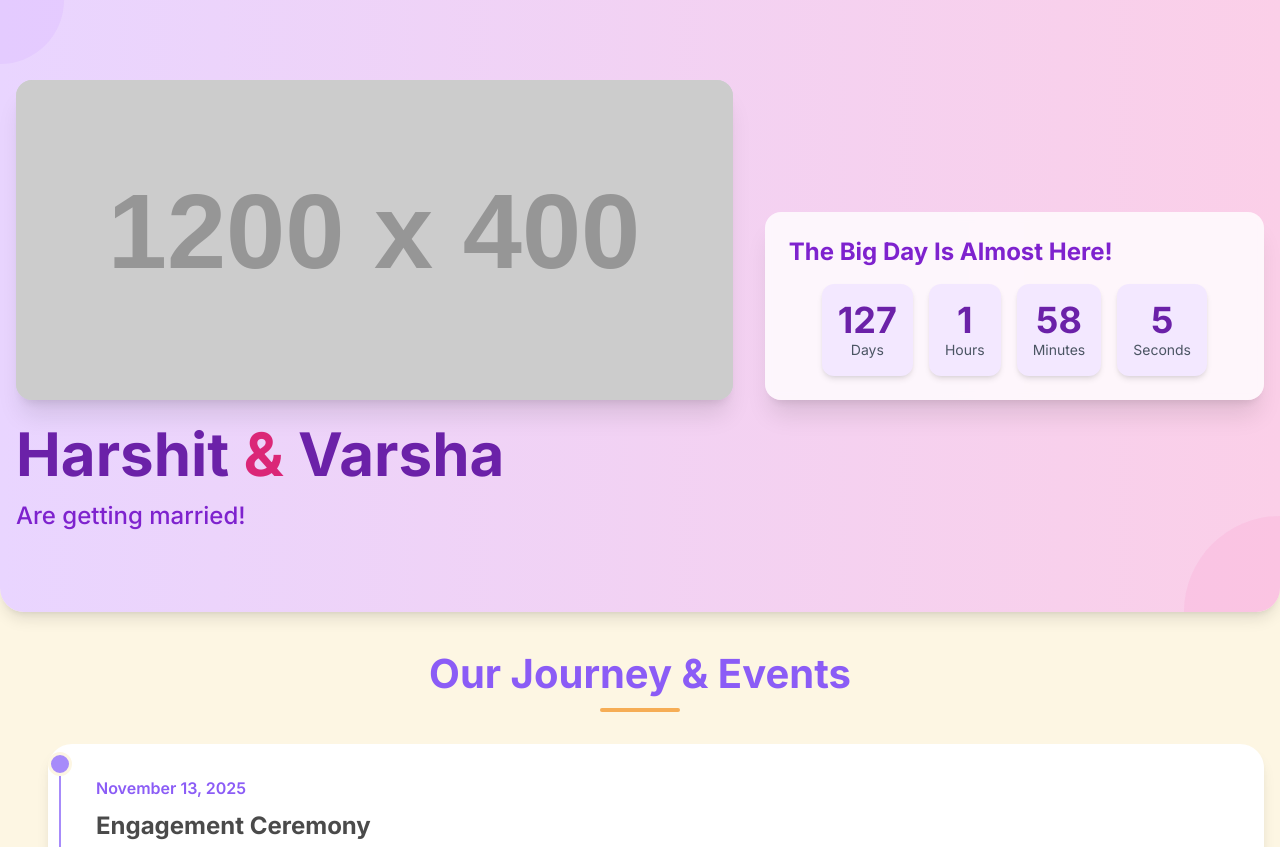
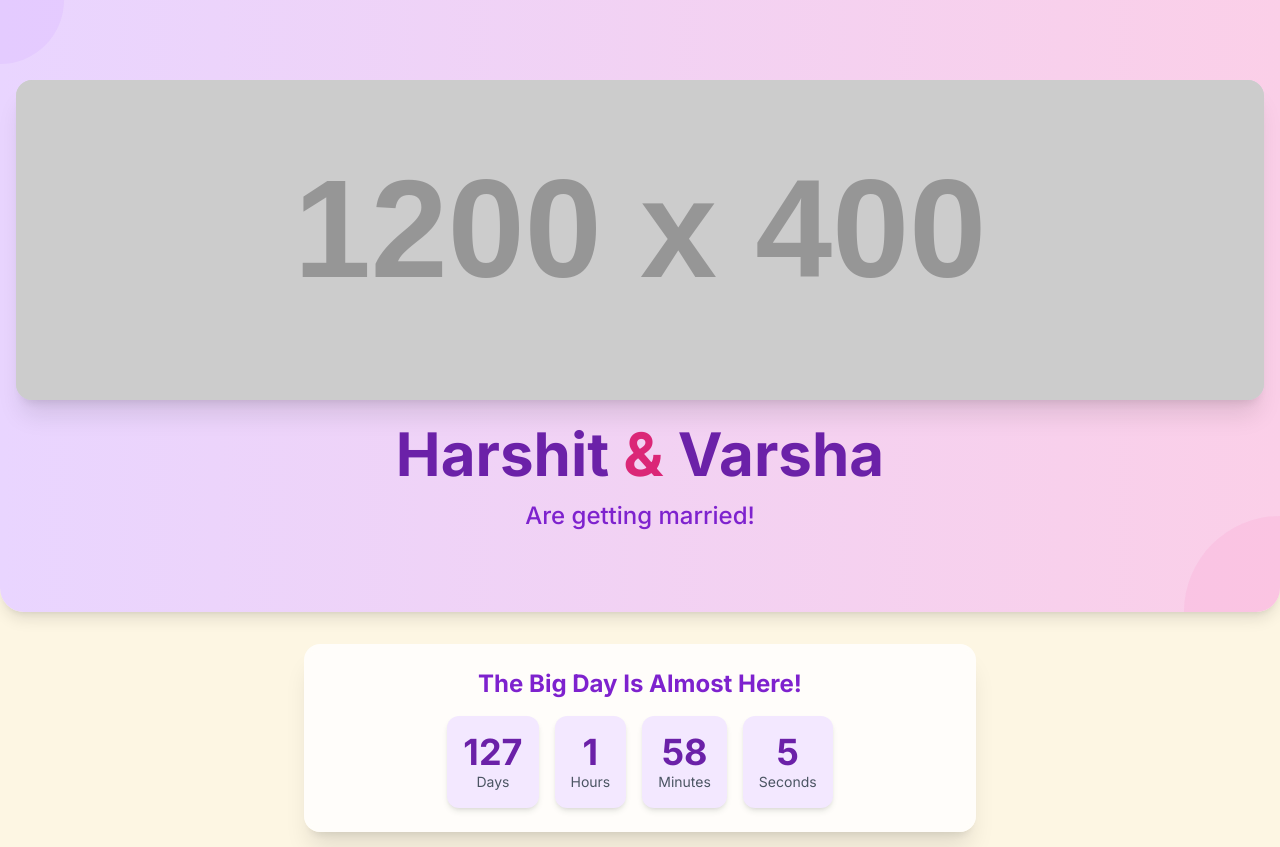
Before and after one commit to harshityadav95/wedding-invite, a plain HTML site: page site1.html in a window 1280 px wide. Shown: the top 847 px of the page. Drawn offline with nearby package versions, Linux system fonts and the light colour scheme; placeholder pictures from the web are drawn by us.

Commit message:
UI Update

```diff
--- a/site1.html
+++ b/site1.html
@@ -182,9 +182,7 @@
                 margin-right: 2rem;
                 margin-bottom: 0;
             }
-            .hero-image-placeholder {
-                height: 300px;
-            }
+            /* Removed hero-image-placeholder height adjustment here as it's now full width */
             .countdown-timer {
                 flex-direction: row;
                 justify-content: center;
@@ -200,10 +198,9 @@
 
     <!-- Header Section -->
     <header class="relative bg-gradient-to-r from-purple-200 to-pink-200 py-8 md:py-16 overflow-hidden rounded-b-3xl shadow-lg">
-        <div class="container flex flex-col md:flex-row items-center justify-center text-center md:text-left relative z-10">
-            <div class="md:w-2/3 lg:w-3/5 mb-8 md:mb-0 md:pr-8">
-                <div class="hero-image-placeholder w-full h-48 md:h-64 lg:h-80 bg-gray-300 rounded-2xl overflow-hidden shadow-xl mb-6">
-                    <!-- Placeholder for couple's image -->
+        <div class="container flex flex-col items-center justify-center text-center relative z-10">
+            <!-- Full-width image placeholder -->
+            <div class="w-full h-48 md:h-64 lg:h-80 bg-gray-300 rounded-2xl overflow-hidden shadow-xl mb-6">
                 <img src="https://placehold.co/1200x400/b0e0e6/4a4a4a?text=Harshit+%26+Varsha" alt="Harshit & Varsha" class="w-full h-full object-cover">
             </div>
             <h1 class="text-4xl md:text-6xl font-extrabold text-purple-800 leading-tight mb-4">
@@ -213,19 +210,22 @@
                 Are getting married!
             </p>
         </div>
-            <div class="md:w-1/3 lg:w-2/5 bg-white bg-opacity-80 p-6 rounded-2xl shadow-xl backdrop-blur-sm">
-                <h2 class="text-2xl font-bold text-purple-700 mb-4">The Big Day Is Almost Here!</h2>
-                <div id="countdown-timer" class="flex flex-wrap justify-center gap-4 text-center">
-                    <!-- Countdown items will be injected here by JavaScript -->
-                </div>
-            </div>
-        </div>
         <!-- Decorative elements -->
         <div class="absolute top-0 left-0 w-32 h-32 bg-purple-300 rounded-full opacity-30 -translate-x-1/2 -translate-y-1/2"></div>
         <div class="absolute bottom-0 right-0 w-48 h-48 bg-pink-300 rounded-full opacity-30 translate-x-1/2 translate-y-1/2"></div>
     </header>
 
     <main class="container py-8">
+
+        <!-- Countdown Timer Section (Moved here) -->
+        <section id="countdown" class="mb-12">
+            <div class="bg-white bg-opacity-80 p-6 rounded-2xl shadow-xl backdrop-blur-sm text-center max-w-2xl mx-auto">
+                <h2 class="text-2xl font-bold text-purple-700 mb-4">The Big Day Is Almost Here!</h2>
+                <div id="countdown-timer" class="flex flex-wrap justify-center gap-4 text-center">
+                    <!-- Countdown items will be injected here by JavaScript -->
+                </div>
+            </div>
+        </section>
 
         <!-- Timeline Section -->
         <section id="timeline" class="mb-12">
@@ -758,5 +758,12 @@ END:VCALENDAR`;
         });
 
     </script>
+
+    <!-- Footer Section -->
+    <footer class="bg-purple-200 text-purple-800 text-center py-6 mt-12 rounded-t-3xl shadow-inner">
+        <div class="container">
+            <p>&copy; 2025 Harshit & Varsha. Made by <a href="https://www.harshityadav.in/about" target="_blank" class="font-semibold hover:underline text-pink-600">Harshit Yadav</a></p>
+        </div>
+    </footer>
 </body>
 </html>
```
Lines whose indentation alone changed are shown as unchanged.
